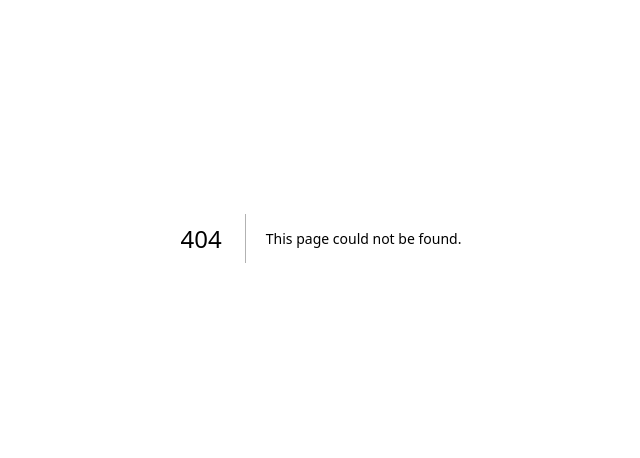
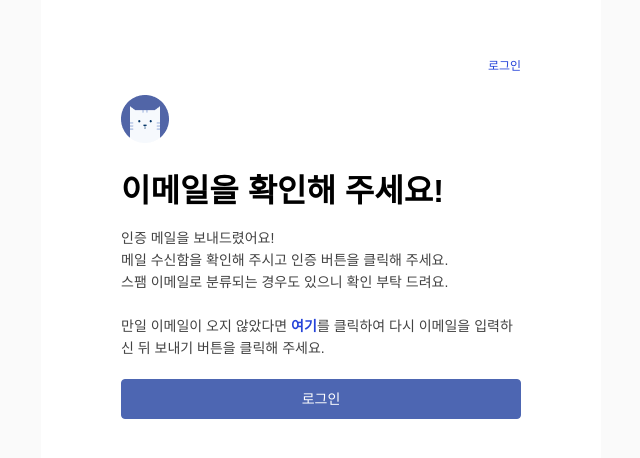
Before and after one commit to Chocobe/-test-nextjs-vercel-deploy, a Next.js app: page /verifyEmail in a window 1280 px wide. Before the commit this address had no page. Shown: the part 162-620 px from the top of the page, without its empty margins (319-959 px from the left). Built offline with nearby package versions, Linux system fonts and the light colour scheme; a web font is replaced by a local one; what @react-icons/all-files would draw is missing.

Commit message:
VerifyEmailPage 컴포넌트 구현

```diff
--- /dev/null
+++ b/components/pages/authPages/VerifyEmailPage/VerifyEmailPage.tsx
@@ -0,0 +1,112 @@
+// react
+import {
+    useMemo,
+    useCallback,
+} from 'react';
+// nextjs
+import {
+    useRouter,
+} from 'next/router';
+import Link from 'next/link';
+// UI components
+import AuthPageHeader from '../AuthPageHeader/AuthPageHeader';
+import LabelrButton from '@/components/ui/LabelrButton/LabelrButton';
+// styled-components
+import styled from 'styled-components';
+
+import {
+    RoutePathFactory
+} from '@/router/RoutePathFactory';
+
+const StyledVerifyEmailPageRoot = styled.div`
+    //
+
+    .messageWrapper {
+        margin-top: 12px;
+
+        .message {
+            color: ${({ theme }) => theme.colors.gs[700]};
+            font-size: 14px;
+            line-height: 22px;
+            font-weight: 400;
+
+            .linkMessage {
+                font-weight: 700;
+            }
+        }
+    }
+
+    .actionWrapper {
+        margin-top: 20px;
+    }
+`;
+
+function VerifyEmailPage() {
+    // hook
+    const router = useRouter();
+
+    // cache
+    const routePathOfSignin = useMemo(() => {
+        return RoutePathFactory['/signin']();
+    }, []);
+
+    const routePathOfSendVerificationEmail = useMemo(() => {
+        return RoutePathFactory['/sendVerificationEmail']();
+    }, []);
+
+    // callback
+    const onClickSignin = useCallback(() => {
+        router.push(routePathOfSignin);
+    }, [router, routePathOfSignin]);
+
+    return (
+        <StyledVerifyEmailPageRoot>
+            <AuthPageHeader
+                linkText="로그인"
+                linkHref={routePathOfSignin}>
+                이메일을 확인해 주세요!
+            </AuthPageHeader>
+
+            <div className="messageWrapper">
+                <div className="message">
+                    인증 메일을 보내드렸어요!
+                </div>
+
+                <div className="message">
+                    메일 수신함을 확인해 주시고 인증 버튼을 클릭해 주세요.
+                </div>
+
+                <div className="message">
+                    스팸 이메일로 분류되는 경우도 있으니 확인 부탁 드려요.
+                </div>
+
+                <div className="message">
+                    &nbsp;
+                </div>
+
+                <div className="message">
+                    만일 이메일이 오지 않았다면
+                    <Link
+                        href={routePathOfSendVerificationEmail}
+                        passHref
+                        legacyBehavior>
+                        <a className="linkMessage">
+                            &nbsp;여기
+                        </a>
+                    </Link>
+                    를 클릭하여 다시 이메일을 입력하신 뒤 보내기 버튼을 클릭해 주세요.
+                </div>
+            </div>
+
+            <div className="actionWrapper">
+                <LabelrButton
+                    onClick={onClickSignin}
+                    fluid>
+                    로그인
+                </LabelrButton>
+            </div>
+        </StyledVerifyEmailPageRoot>
+    );
+}
+
+export default VerifyEmailPage;
--- /dev/null
+++ b/pages/verifyEmail.tsx
@@ -0,0 +1,27 @@
+// react
+import {
+    ReactElement,
+} from 'react';
+// page
+import VerifyEmailPage from '@/components/pages/authPages/VerifyEmailPage/VerifyEmailPage';
+// layouts
+import AuthLayout from '@/layouts/uiLayouts/AuthLayout/AuthLayout';
+import NoneAuthRouteGuard from '@/layouts/routeGuardLayouts/NoneAuthRouteGuard';
+
+function VerifyEmail() {
+    return (
+        <VerifyEmailPage />
+    );
+}
+
+VerifyEmail.getLayout = (page: ReactElement) => {
+    return (
+        <AuthLayout>
+            <NoneAuthRouteGuard>
+                {page}
+            </NoneAuthRouteGuard>
+        </AuthLayout>
+    );
+};
+
+export default VerifyEmail;
--- a/router/RoutePathFactory.ts
+++ b/router/RoutePathFactory.ts
@@ -11,6 +11,10 @@ export const RoutePathFactory = {
     '/findPassword': () => '/findPassword',
     // 비밀번호 변경
     '/resetPassword': () => '/resetPassword',
+    // 이메일 인증
+    '/verifyEmail': () => '/verifyEmail',
+    // 이메일 인증 전송
+    '/sendVerificationEmail': () => '/sendVerificationEmail',
 
     /** Labelr UI Demo pages */
     '/labelrUiDemo/[demoName]': (demoName: string) => `/labelrUiDemo/${demoName}`,
```
Also changed, not shown: components/pages/authPages/SignupPage/SignupPage.tsx (+9 -2 lines).
